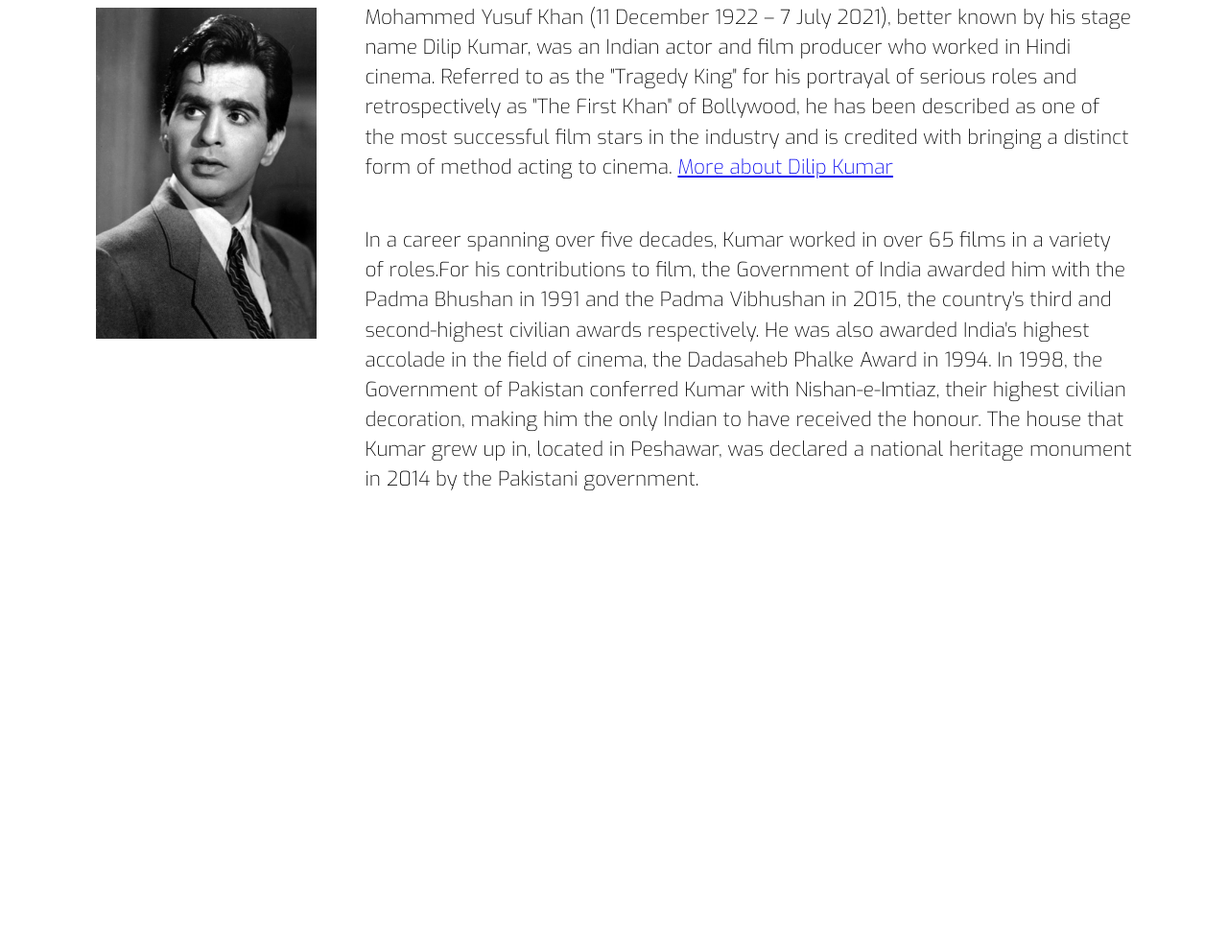
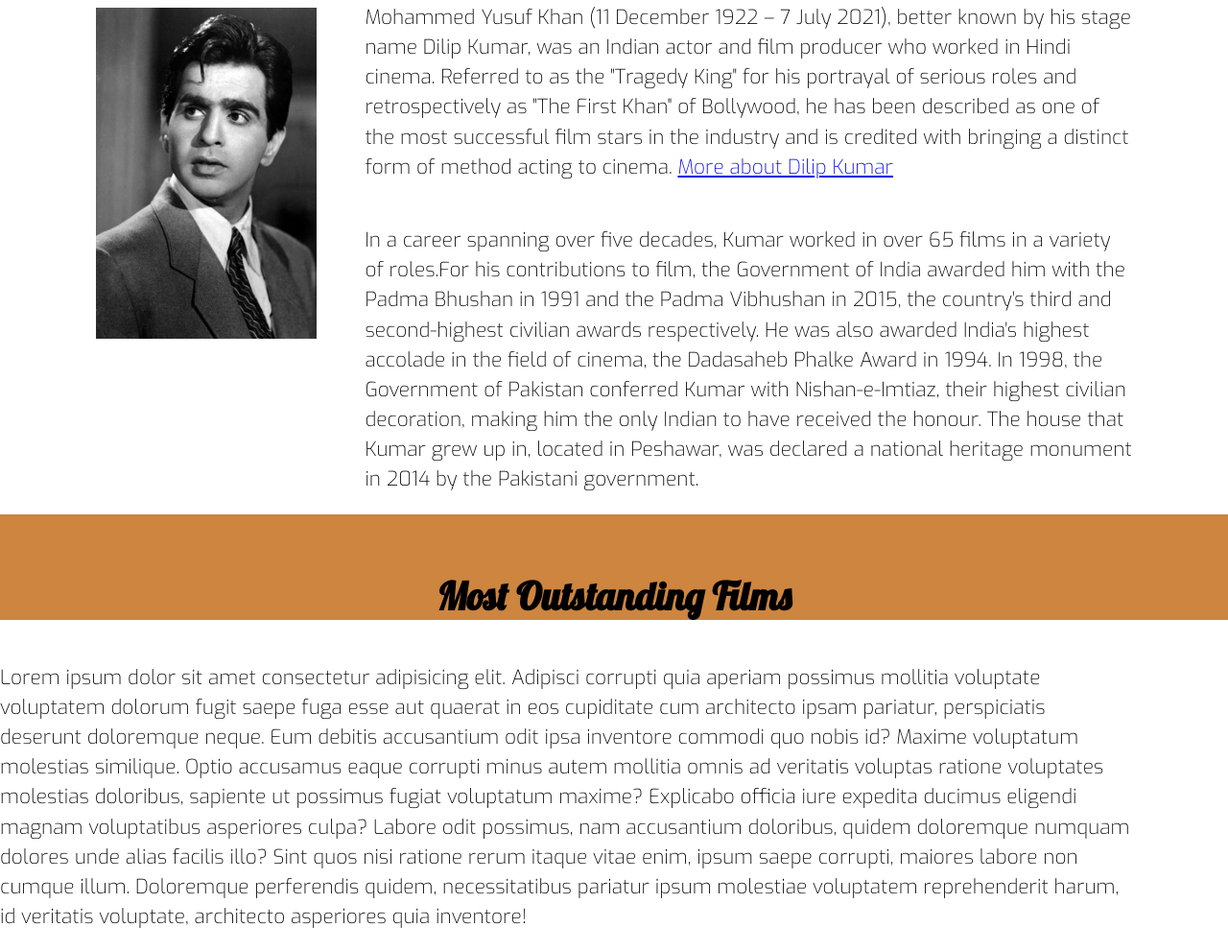
Before and after one commit to SHRUTI-SINGH16/Tribute-website-dilip-kumar, a plain HTML site: page index.html in a window 1280 px wide. Shown: the part 801-1792 px from the top of the page at 96% size. Before the commit the page ends 1337 px from the top, so only its background shows below. Drawn offline with Linux system fonts and the light colour scheme.

Commit message:
adding sections

```diff
--- a/css/style.css
+++ b/css/style.css
@@ -43,7 +43,7 @@ img {
 }
 
 
-#Biography{
+h3 {
     text-align: center;
     margin-top: 60px;
     font-size: 250%;
@@ -61,5 +61,8 @@ p{
     font-family: 'Exo', sans-serif;
     margin: 45px 100px 20px 0px;
     line-height: 1.5;
+}
 
+#filmography{
+    background-color: peru;
 }
--- a/index.html
+++ b/index.html
@@ -1,5 +1,6 @@
 <!DOCTYPE html>
 <html lang="en">
+
 <head>
     <meta charset="UTF-8">
     <meta http-equiv="X-UA-Compatible" content="IE=edge">
@@ -11,6 +12,7 @@
     <link rel="stylesheet" href="css/style.css">
     <title>Dilip Kumar</title>
 </head>
+
 <body>
 
     <!--navigation bar begins  -->
@@ -28,32 +30,87 @@
 
 
     <!-- main background image starts -->
-    <div class="main-image">
-        <img src="images/Dilip-Kumar-Banner.jpg" alt="Dilip Kumar">
-    </div>
+    <section id="main-image">
+        <div>
+            <img src="images/Dilip-Kumar-Banner.jpg" alt="Dilip Kumar">
+        </div>
+    </section>
     <!-- main background image ends -->
 
 
 
     <!-- biography starts -->
-    <div class="bio">
-        <h3 id="Biography">Biography</h3>
-        <img class="bio-image" src="images/ATTI1.jpg" alt="dilip kumar bio">
+    <section id="bio">
+        <div>
+            <h3>Biography</h3>
+            <img class="bio-image" src="images/ATTI1.jpg" alt="dilip kumar bio">
 
-        <p>Mohammed Yusuf Khan (11 December 1922 – 7 July 2021), better known by his stage name Dilip Kumar, was an Indian actor and film producer who worked in Hindi cinema. Referred to as the "Tragedy King" for his portrayal of serious roles and retrospectively as "The First Khan" of Bollywood, he has been described as one of the most successful film stars in the industry and is credited with bringing a distinct form of method acting to cinema. <a href="https://en.wikipedia.org/wiki/Dilip_Kumar">More about Dilip Kumar</a></p>
-        <p>In a career spanning over five decades, Kumar worked in over 65 films in a variety of roles.For his contributions to film, the Government of India awarded him with the Padma Bhushan in 1991 and the Padma Vibhushan in 2015, the country's third and second-highest civilian awards respectively. He was also awarded India's highest accolade in the field of cinema, the Dadasaheb Phalke Award in 1994. In 1998, the Government of Pakistan conferred Kumar with Nishan-e-Imtiaz, their highest civilian decoration, making him the only Indian to have received the honour. The house that Kumar grew up in, located in Peshawar, was declared a national heritage monument in 2014 by the Pakistani government.</p>
+            <p>Mohammed Yusuf Khan (11 December 1922 – 7 July 2021), better known by his stage name Dilip Kumar, was an
+                Indian actor and film producer who worked in Hindi cinema. Referred to as the "Tragedy King" for his
+                portrayal of serious roles and retrospectively as "The First Khan" of Bollywood, he has been described
+                as
+                one of the most successful film stars in the industry and is credited with bringing a distinct form of
+                method acting to cinema. <a href="https://en.wikipedia.org/wiki/Dilip_Kumar">More about Dilip Kumar</a>
+            </p>
+            <p>In a career spanning over five decades, Kumar worked in over 65 films in a variety of roles.For his
+                contributions to film, the Government of India awarded him with the Padma Bhushan in 1991 and the Padma
+                Vibhushan in 2015, the country's third and second-highest civilian awards respectively. He was also
+                awarded
+                India's highest accolade in the field of cinema, the Dadasaheb Phalke Award in 1994. In 1998, the
+                Government
+                of Pakistan conferred Kumar with Nishan-e-Imtiaz, their highest civilian decoration, making him the only
+                Indian to have received the honour. The house that Kumar grew up in, located in Peshawar, was declared a
+                national heritage monument in 2014 by the Pakistani government.</p>
 
-    </div>
+        </div>
+    </section>
     <!-- biography ends -->
 
+
     <!-- filmography starts -->
-    <div class="filmography">
+    <section id="filmography">
+        <div>
+            <h3>Most Outstanding Films</h3>
 
 
 
 
-    </div>
+
+
+
+        </div>
+    </section>
     <!-- filmography ends -->
 
+
+    <!-- awards starts -->
+    <section>
+        <div class="awards">
+            <p>Lorem ipsum dolor sit amet consectetur adipisicing elit. Adipisci corrupti quia aperiam possimus mollitia
+                voluptate voluptatem dolorum fugit saepe fuga esse aut quaerat in eos cupiditate cum architecto ipsam
+                pariatur, perspiciatis deserunt doloremque neque. Eum debitis accusantium odit ipsa inventore commodi
+                quo
+                nobis id? Maxime voluptatum molestias similique. Optio accusamus eaque corrupti minus autem mollitia
+                omnis
+                ad veritatis voluptas ratione voluptates molestias doloribus, sapiente ut possimus fugiat voluptatum
+                maxime?
+                Explicabo officia iure expedita ducimus eligendi magnam voluptatibus asperiores culpa? Labore odit
+                possimus,
+                nam accusantium doloribus, quidem doloremque numquam dolores unde alias facilis illo? Sint quos nisi
+                ratione
+                rerum itaque vitae enim, ipsum saepe corrupti, maiores labore non cumque illum. Doloremque perferendis
+                quidem, necessitatibus pariatur ipsum molestiae voluptatem reprehenderit harum, id veritatis voluptate,
+                architecto asperiores quia inventore! </p>
+
+
+
+
+        </div>
+    </section>
+    <!-- awards ends -->
+
+
+
 </body>
+
 </html>
```
